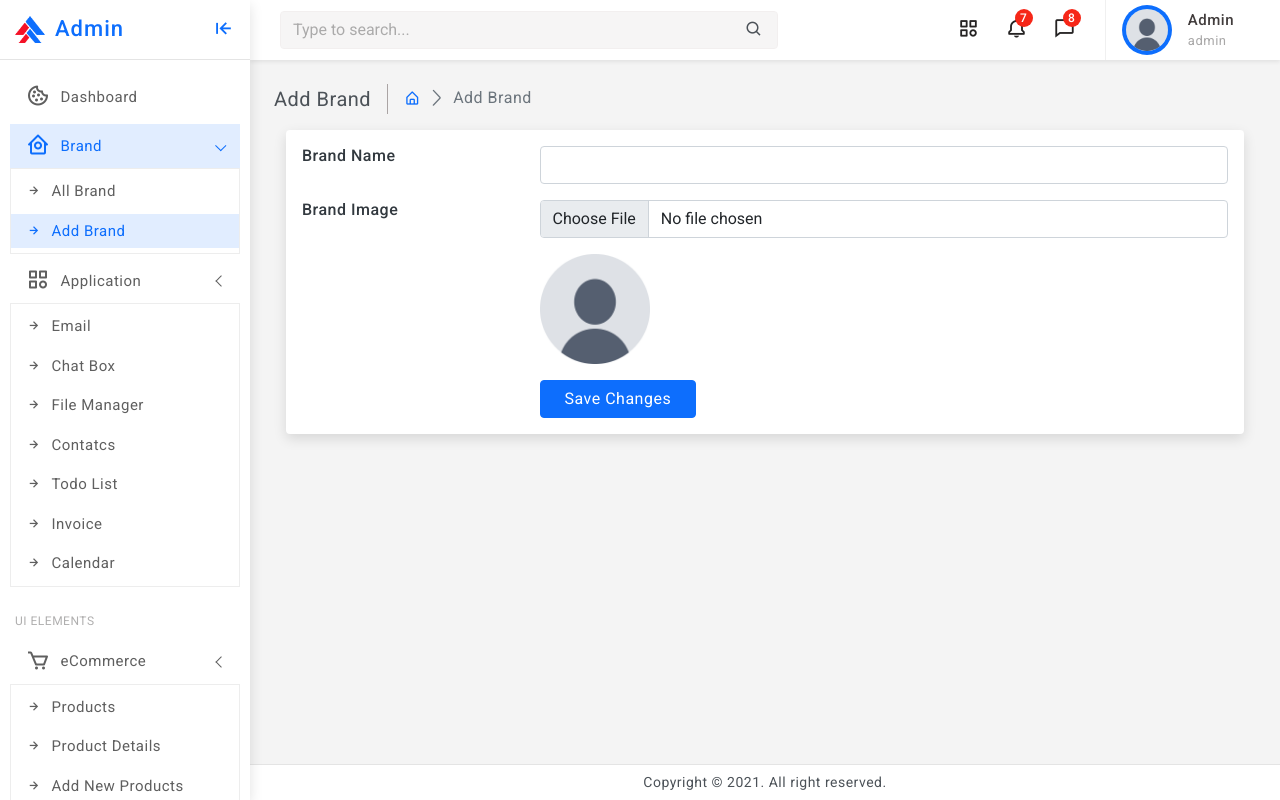
After one commit to kevinkalenga/Vendor_ecommerce_Laravel, a Laravel app: page /add/brand in a window 1280 px wide. The commit adds this page. Run offline with Laravel 12, Linux system fonts and the light colour scheme; a user stored in the database is signed in; data comes from the database, SQL or seed files in the repository; some libraries are stand-ins or nearby versions.

Commit message:
Brand Page Design Part3

```diff
--- a/app/Http/Controllers/Backend/BrandController.php
+++ b/app/Http/Controllers/Backend/BrandController.php
@@ -13,4 +13,8 @@ class BrandController extends Controller
       $brands = Brand::latest()->get();
       return view('backend.brand.brand_all', compact('brands'));
     }
+    public function AddBrand()
+    {
+       return view('backend.brand.brand_add');
+    }
 }
--- a/composer.json
+++ b/composer.json
@@ -7,6 +7,7 @@
     "license": "MIT",
     "require": {
         "php": "^8.2",
+        "intervention/image": "^3.11",
         "laravel/framework": "^12.0",
         "laravel/tinker": "^2.10.1"
     },
--- a/resources/views/admin/body/sidebar.blade.php
+++ b/resources/views/admin/body/sidebar.blade.php
@@ -27,7 +27,7 @@
 					<ul>
 						<li> <a href="{{route('all.brand')}}"><i class="bx bx-right-arrow-alt"></i>All Brand</a>
 						</li>
-						<li> <a href="dashboard-eCommerce.html"><i class="bx bx-right-arrow-alt"></i>Add Brand</a>
+						<li> <a href="{{route('add.brand')}}"><i class="bx bx-right-arrow-alt"></i>Add Brand</a>
 						</li>
 
 					</ul>
--- /dev/null
+++ b/resources/views/backend/brand/brand_add.blade.php
@@ -0,0 +1,98 @@
+@extends('admin.admin_dashboard')
+
+@section('admin')
+ <script src="https://ajax.googleapis.com/ajax/libs/jquery/3.7.1/jquery.min.js"></script>
+
+
+
+<div class="page-content">
+				<!--breadcrumb-->
+				<div class="page-breadcrumb d-none d-sm-flex align-items-center mb-3">
+					<div class="breadcrumb-title pe-3">Add Brand</div>
+					<div class="ps-3">
+						<nav aria-label="breadcrumb">
+							<ol class="breadcrumb mb-0 p-0">
+								<li class="breadcrumb-item"><a href="javascript:;"><i class="bx bx-home-alt"></i></a>
+								</li>
+								<li class="breadcrumb-item active" aria-current="page">Add Brand</li>
+							</ol>
+						</nav>
+					</div>
+					<div class="ms-auto">
+
+					</div>
+				</div>
+				<!--end breadcrumb-->
+				<div class="container">
+					<div class="main-body">
+						<div class="row">
+
+							<div class="col-lg-12">
+							 <form action="{{route('admin.profile.store')}}" method="post" enctype="multipart/form-data">
+								@csrf
+								<div class="card">
+									<div class="card-body">
+
+										<div class="row mb-3">
+											<div class="col-sm-3">
+												<h6 class="mb-0">Brand Name</h6>
+											</div>
+											<div class="col-sm-9 text-secondary">
+												<input type="text" name="brand_name" class="form-control"  />
+											</div>
+										</div>
+
+
+
+
+										<div class="row mb-3">
+											<div class="col-sm-3">
+												<h6 class="mb-0">Brand Image</h6>
+											</div>
+											<div class="col-sm-9 text-secondary">
+												<input type="file" name="brand_image" class="form-control"   id="image" />
+											</div>
+										</div>
+
+
+
+										<div class="row mb-3">
+											<div class="col-sm-3">
+												<h6 class="mb-0"></h6>
+											</div>
+											<div class="col-sm-9 text-secondary">
+												<img  id="showImage" src="{{url('upload/default_avatar.jpg')}}" alt="Admin"  width="110">
+											</div>
+										</div>
+										<div class="row">
+											<div class="col-sm-3"></div>
+											<div class="col-sm-9 text-secondary">
+												<input type="submit" class="btn btn-primary px-4" value="Save Changes" />
+											</div>
+										</div>
+									</div>
+								</div>
+							  </form>
+							</div>
+						</div>
+					</div>
+				</div>
+			</div>
+
+
+
+			<script type="text/javascript">
+               $(document).ready(function(){
+				$('#image').change(function(e){
+					var reader = new FileReader();
+					reader.onload = function(e){
+						$("#showImage").attr('src', e.target.result)
+					}
+					reader.readAsDataURL(e.target.files['0'])
+				})
+			   })
+			</script>
+
+
+
+@endsection
--- a/resources/views/backend/brand/brand_all.blade.php
+++ b/resources/views/backend/brand/brand_all.blade.php
@@ -19,7 +19,7 @@
 					</div>
 					<div class="ms-auto">
 						<div class="btn-group">
-							<button type="button" class="btn btn-primary">Add Brand</button>
+							<a href="{{route('add.brand')}}" class="btn btn-primary">Add Brand</a>
 						</div>
 					</div>
 				</div>
--- a/routes/web.php
+++ b/routes/web.php
@@ -53,6 +53,7 @@ Route::middleware(['auth', 'role:admin'])->group(function(){
 // Brand and BrandController will manage all the routes inside
   Route::controller(BrandController::class)->group(function(){
     Route::get('/all/brand', 'AllBrand')->name('all.brand');
+    Route::get('/add/brand', 'AddBrand')->name('add.brand');
   });
 });
 
```
Also changed, not shown: 1 other file.
